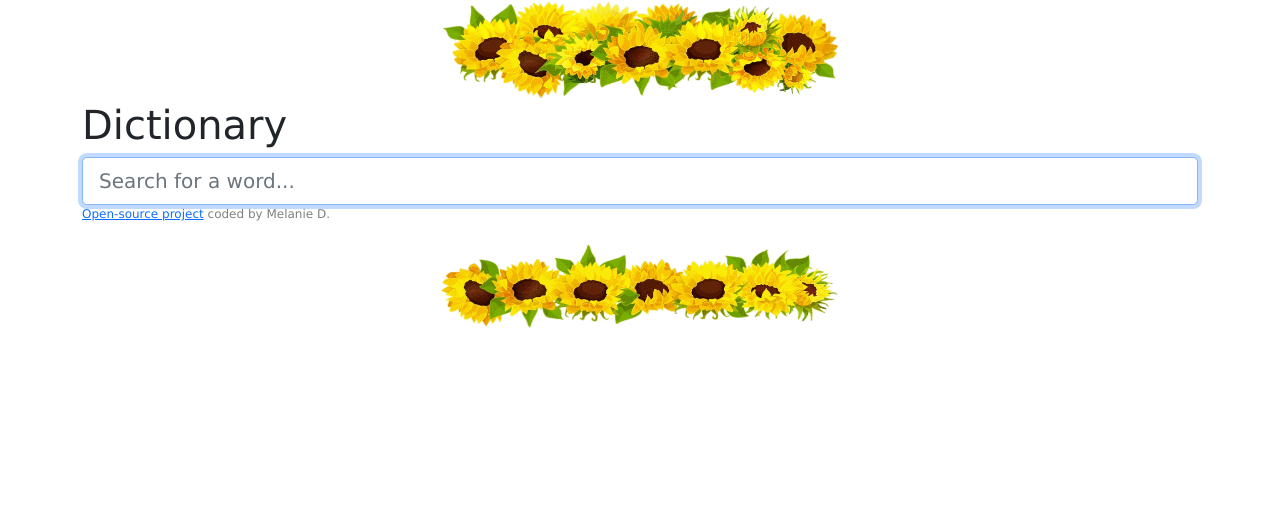
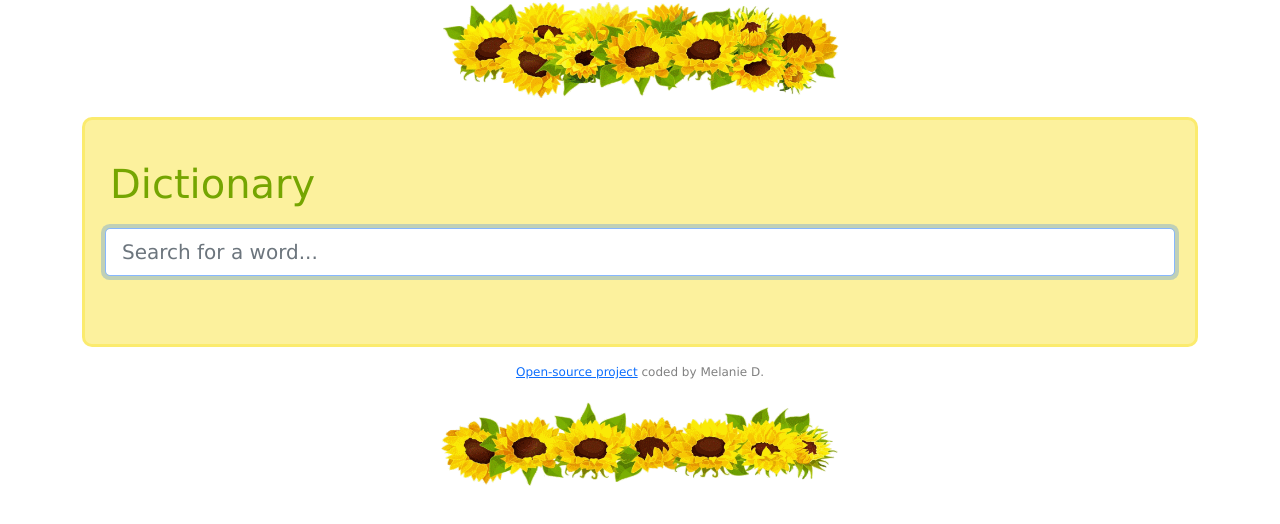
Before and after one commit to melaniedefawe/dictionary-react, a React (Create React App) app: page / in a window 1280 px wide. Shown: the top 524 px of the page. Built offline with nearby package versions, Linux system fonts and the light colour scheme.

Commit message:
Styled app

```diff
--- a/src/App.js
+++ b/src/App.js
@@ -11,10 +11,12 @@ export default function App() {
         <header>
           <img src={header} alt="header" />
         </header>
-        <h1>Dictionary</h1>
-        <Dictionary />
+        <section className="component-container">
+          <h1>Dictionary</h1>
+          <Dictionary />
+        </section>
         <footer>
-          <p>
+          <p className="text-center">
             <a
               href="https://github.com/valhalyria/dictionary-react"
               target="_blank"
--- a/src/Definition.js
+++ b/src/Definition.js
@@ -6,7 +6,8 @@ import Phonetic from "./Phonetic";
 export default function Definition(props) {
   if (props.data) {
     return (
-      <div className="definition">
+      <div>
+        <div className="phonetics component-container">
           <h3>{props.data.word}</h3>{" "}
           {props.data.phonetics.map(function (phonetic, index) {
             return (
@@ -15,9 +16,11 @@ export default function Definition(props) {
               </span>
             );
           })}
+        </div>
         {props.data.meanings.map(function (meaning, index) {
           return (
-            <div key={index}>
+            <div key={index} className="component-container">
+              <div className="part-of-speech">{meaning.partOfSpeech}</div>
               <Meaning meaning={meaning} />{" "}
               <Synonyms synonyms={meaning.synonyms} />
             </div>
--- a/src/Dictionary.js
+++ b/src/Dictionary.js
@@ -23,7 +23,7 @@ export default function Dictionary() {
 
   return (
     <div>
-      <form onSubmit={search}>
+      <form onSubmit={search} className="mb-5">
         <input
           type="search"
           autoFocus={true}
--- a/src/Meaning.js
+++ b/src/Meaning.js
@@ -5,13 +5,8 @@ export default function Meaning(props) {
     <div>
       {props.meaning.definitions.map(function (definition, index) {
         return (
-          <div key={index}>
-            <p className="meaning">
-              ‣ {definition.definition}{" "}
-              <span className="part-of-speech">
-                ({props.meaning.partOfSpeech})
-              </span>
-            </p>
+          <div key={index} className="meanings">
+            <p className="meaning">‣ {definition.definition} </p>
             <p className="example">{definition.example}</p>
           </div>
         );
--- a/src/Synonyms.js
+++ b/src/Synonyms.js
@@ -5,7 +5,11 @@ export default function Synonyms(props) {
     return (
       <ul className="synonyms">
         {props.synonyms.map(function (synonym, index) {
-          return <li key={index}> {synonym} </li>;
+          return (
+            <span>
+              Synonyms:<li key={index}> {synonym} </li>
+            </span>
+          );
         })}
       </ul>
     );
--- a/src/styles.css
+++ b/src/styles.css
@@ -1,5 +1,14 @@
+:root {
+  --primary-color: #f9e34083;
+  --secondary-color: #75a501;
+  --border: 3px solid var(--primary-color);
+  --primary-font: Verdana, Geneva, Tahoma, sans-serif;
+  --secondary-font: "Gill Sans", "Gill Sans MT", Calibri, "Trebuchet MS",
+    sans-serif;
+}
+
 body {
-  font-family: Verdana, Geneva, Tahoma, sans-serif;
+  font-family: var(--primary-font);
 }
 
 header img,
@@ -14,37 +23,65 @@ footer p {
   font-size: 12px;
 }
 
+h1 {
+  margin: 20px 5px;
+  color: var(--secondary-color);
+}
+
 h3 {
   display: inline;
+  color: var(--secondary-color);
+  text-transform: lowercase;
 }
 
 footer a:visited {
   color: gray;
 }
 
-.definition {
+.phonetics {
   margin: 30px 10px;
 }
 
+.component-container {
+  background-color: var(--primary-color);
+  padding: 20px;
+  border: var(--border);
+  margin: 16px 0px;
+  border-radius: 10px;
+}
+
 .meaning {
-  margin: 30px 0px 0px 0px;
-  padding: 5px;
+  margin: 0px 20px;
+  padding: 3px;
+  font-weight: 600;
+}
+
+.meanings {
+  margin-top: 22px;
 }
 
 .part-of-speech {
-  color: gray;
-  font-size: smaller;
+  color: var(--secondary-color);
+  font-size: larger;
+  text-transform: uppercase;
+  margin-top: 15px;
 }
 
 .example {
   font-style: italic;
-  margin: 0px 0px 0px 20px;
+  margin: 0px 0px 0px 60px;
+  font-family: var(--secondary-font);
+}
+
+.example::first-letter {
+  text-transform: capitalize;
 }
 
 .synonyms {
-  font-size: small;
+  font-size: smaller;
   list-style-type: none;
-  margin: 0px 0px 0px 20px;
+  margin: 0px 0px 0px 40px;
+  font-family: var(--secondary-font);
 }
 
 .synonyms li {
```
Lines whose indentation alone changed are shown as unchanged.
